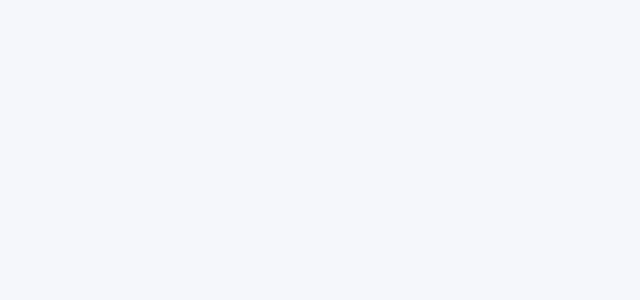
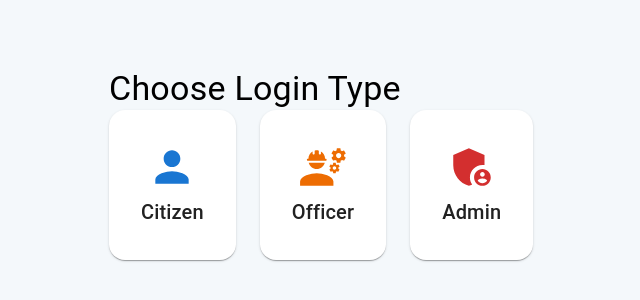
Before and after one commit to Shivani200820/ITR-Project, a React app in the folder frontend/: page /auth in a window 1280 px wide. Before the commit this address had no page. Shown: the part 236-536 px from the top of the page, without its empty margins (255-895 px from the left). Built offline with nearby package versions, Linux system fonts and the light colour scheme; the HTML template or start-up script is replaced by a standard one.

Commit message:
Create authentication routing and role selection

```diff
--- /dev/null
+++ b/frontend/src/layouts/AuthLayout.jsx
@@ -0,0 +1,21 @@
+import { Box, Container } from "@mui/material";
+import { Outlet } from "react-router-dom";
+
+function AuthLayout() {
+  return (
+    <Box
+      sx={{
+        minHeight: "100vh",
+        bgcolor: "#F4F8FB",
+        display: "flex",
+        alignItems: "center",
+      }}
+    >
+      <Container maxWidth="sm">
+        <Outlet />
+      </Container>
+    </Box>
+  );
+}
+
+export default AuthLayout;
--- /dev/null
+++ b/frontend/src/pages/auth/ForgotPassword.jsx
@@ -0,0 +1,11 @@
+function ForgotPassword(){
+
+return(
+
+<h1>Forgot Password</h1>
+
+)
+
+}
+
+export default ForgotPassword
--- /dev/null
+++ b/frontend/src/pages/auth/Login.jsx
@@ -0,0 +1,11 @@
+function Login(){
+
+return(
+
+<h1>Login Page</h1>
+
+)
+
+}
+
+export default Login
--- /dev/null
+++ b/frontend/src/pages/auth/Register.jsx
@@ -0,0 +1,11 @@
+function Register(){
+
+return(
+
+<h1>Register</h1>
+
+)
+
+}
+
+export default Register
--- /dev/null
+++ b/frontend/src/pages/auth/ResetPassword.jsx
@@ -0,0 +1,11 @@
+function ResetPassword(){
+
+return(
+
+<h1>Reset Password</h1>
+
+)
+
+}
+
+export default ResetPassword
--- /dev/null
+++ b/frontend/src/pages/auth/RoleSelection.jsx
@@ -0,0 +1,107 @@
+import {
+  Box,
+  Typography,
+  Paper,
+  Grid,
+} from "@mui/material";
+
+import PersonIcon from "@mui/icons-material/Person";
+import EngineeringIcon from "@mui/icons-material/Engineering";
+import AdminPanelSettingsIcon from "@mui/icons-material/AdminPanelSettings";
+
+import { useNavigate } from "react-router-dom";
+const roles = [
+  {
+    title: "Citizen",
+    icon: <PersonIcon sx={{ fontSize: 50 }} color="primary" />,
+    path: "/login/citizen",
+  },
+  {
+    title: "Officer",
+    icon: <EngineeringIcon sx={{ fontSize: 50 }} color="warning" />,
+    path: "/login/officer",
+  },
+  {
+    title: "Admin",
+    icon: <AdminPanelSettingsIcon sx={{ fontSize: 50 }} color="error" />,
+    path: "/login/admin",
+  },
+];
+function RoleSelection() {
+
+const navigate = useNavigate();
+
+return (
+
+<Box>
+
+<Typography
+variant="h4"
+fontWeight="bold"
+textAlign="center"
+mb={5}
+>
+Choose Login Type
+</Typography>
+
+<Grid container spacing={3}>
+
+{roles.map((role)=>(
+
+<Grid item xs={12} key={role.title}>
+
+<Paper
+
+onClick={()=>navigate(role.path)}
+
+sx={{
+
+p:4,
+
+cursor:"pointer",
+
+textAlign:"center",
+
+borderRadius:4,
+
+transition:"0.3s",
+
+"&:hover":{
+
+transform:"translateY(-8px)",
+
+background:"#E3F2FD"
+
+}
+
+}}
+
+>
+
+{role.icon}
+
+<Typography
+mt={2}
+fontWeight="bold"
+variant="h6"
+>
+
+{role.title}
+
+</Typography>
+
+</Paper>
+
+</Grid>
+
+))}
+
+</Grid>
+
+</Box>
+
+)
+
+}
+
+export default RoleSelection
--- a/frontend/src/routes/AppRoutes.jsx
+++ b/frontend/src/routes/AppRoutes.jsx
@@ -1,10 +1,58 @@
-  import { Routes, Route } from "react-router-dom";
+import { Routes, Route } from "react-router-dom";
+
+// Landing Page
 import LandingPage from "../pages/landing/LandingPage";
+
+// Auth Layout
+import AuthLayout from "../layouts/AuthLayout";
+
+// Auth Pages
+import RoleSelection from "../pages/auth/RoleSelection";
+import Login from "../pages/auth/Login";
+import Register from "../pages/auth/Register";
+import ForgotPassword from "../pages/auth/ForgotPassword";
+import ResetPassword from "../pages/auth/ResetPassword";
 
 function AppRoutes() {
   return (
     <Routes>
-      <Route path="/" element={<LandingPage />} />
+
+      {/* Landing Page */}
+      <Route
+        path="/"
+        element={<LandingPage />}
+      />
+
+      {/* Authentication Layout */}
+      <Route element={<AuthLayout />}>
+
+        <Route
+          path="/auth"
+          element={<RoleSelection />}
+        />
+
+        <Route
+          path="/login/:role"
+          element={<Login />}
+        />
+
+        <Route
+          path="/register"
+          element={<Register />}
+        />
+
+        <Route
+          path="/forgot-password"
+          element={<ForgotPassword />}
+        />
+
+        <Route
+          path="/reset-password"
+          element={<ResetPassword />}
+        />
+
+      </Route>
+
     </Routes>
   );
 }
```
